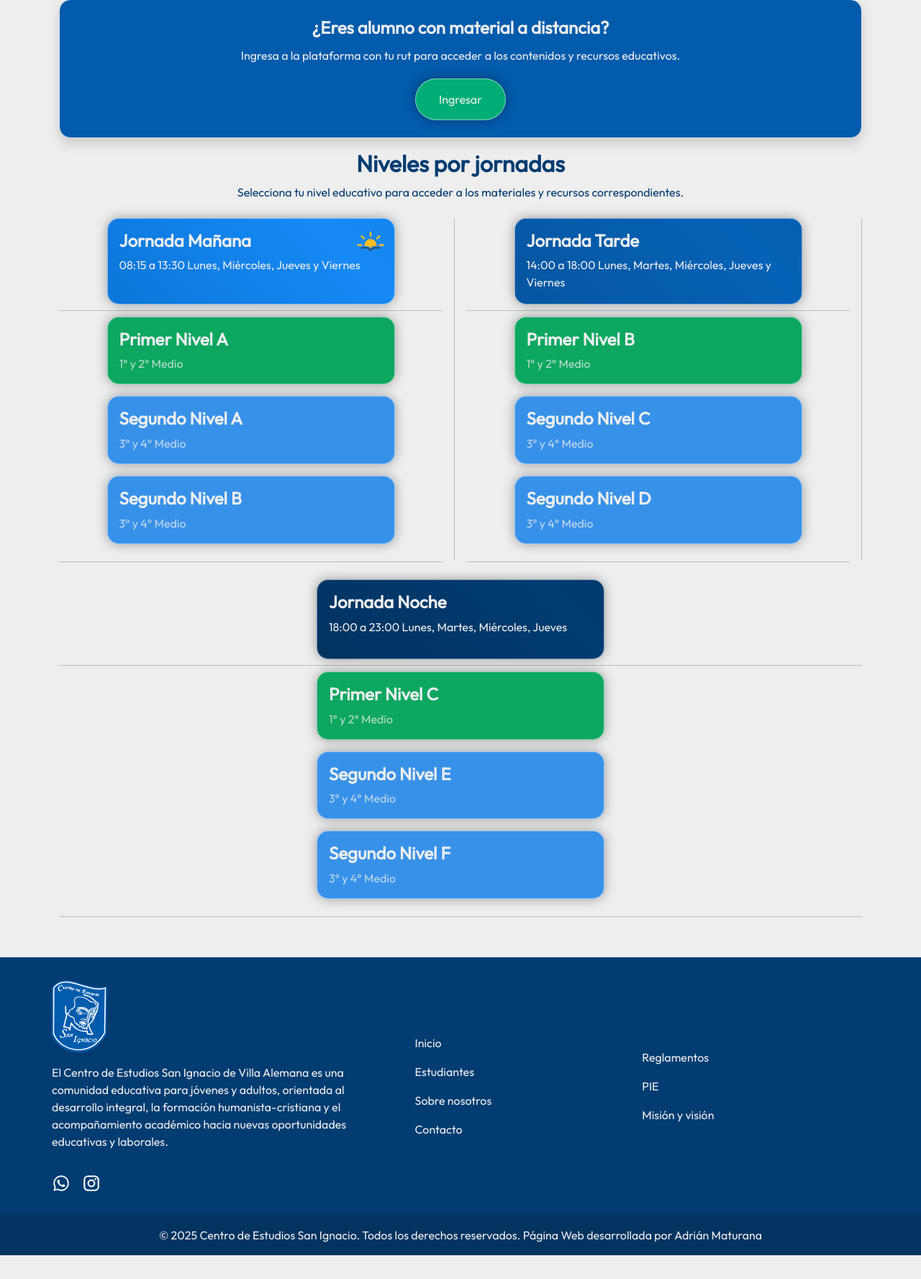
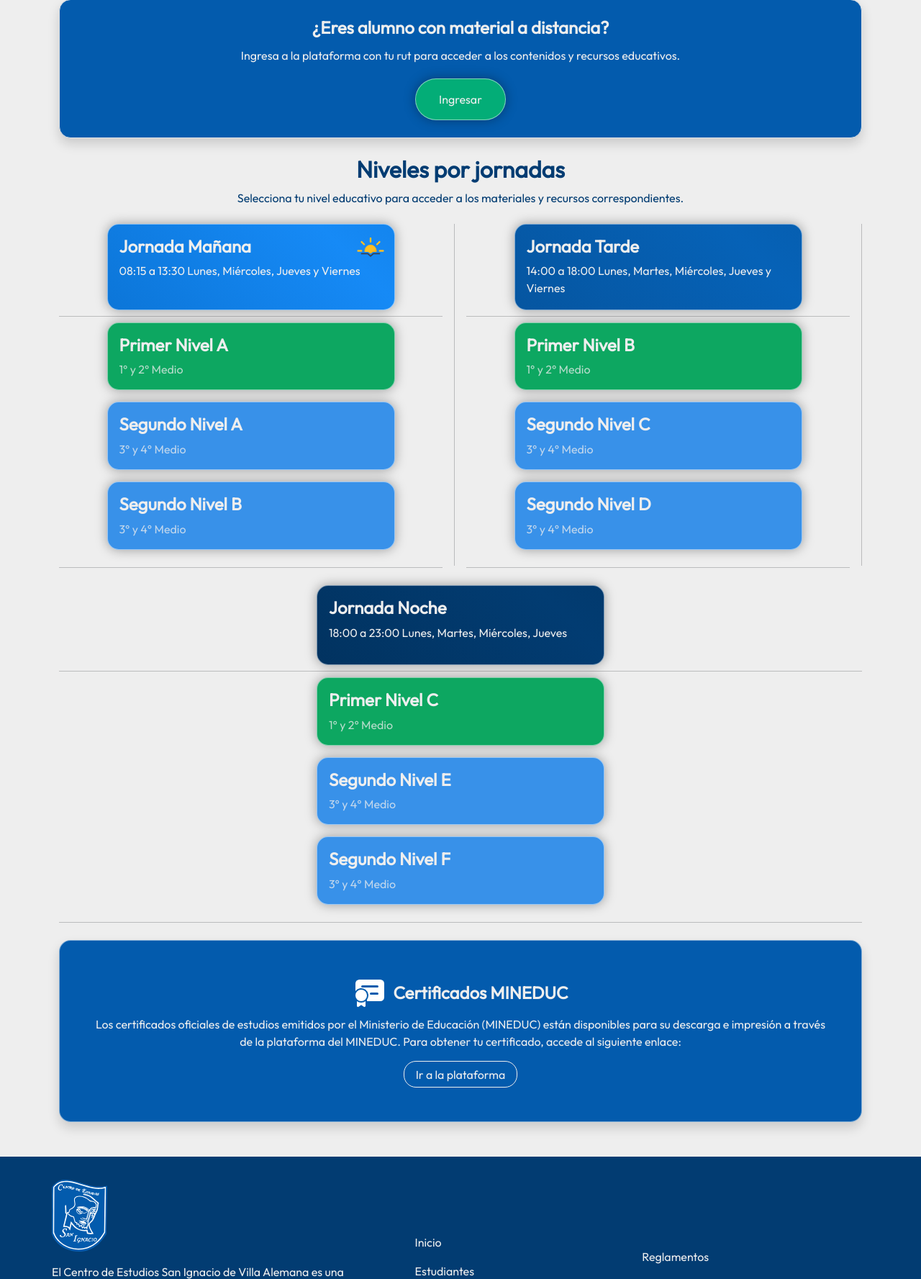
Before and after one commit to KarlGudsoon/san-ignacio-site, a PHP site: page /pages/estudiantes.html in a window 1280 px wide. Shown: the part 304-2081 px from the top of the page at 72% size. Before the commit the page ends 2048 px from the top, so only its background shows below. Run offline with PHP 8.4, Linux system fonts and the light colour scheme; some libraries are stand-ins or nearby versions.

Commit message:
se agrego nuevo boton de certificados

```diff
--- a/index.html
+++ b/index.html
@@ -163,8 +163,9 @@
         </div>
     </header>
 
-    <div class="position-fixed bottom-0 w-100 d-flex justify-content-center align-items-center z-3 pe-none" style="height: 100px;" >
+    <div class="position-fixed bottom-0 w-100 d-flex justify-content-center align-items-center z-3 pe-none gap-2" style="height: 100px;" >
         <a target="_blank" href="https://docs.google.com/spreadsheets/d/12wSG6VYSdo0oMcJj4yo10mgo9UuOYwyq/edit?usp=sharing&ouid=114720641638134721054&rtpof=true&sd=true" class="boton-navegacion d-flex gap-2 py-3 pe-auto bg-blue noche color-primary"><img style="height: 25px;" src="/assets/icon/student.svg" alt="">Promedios 2025</a>
+        <a target="_blank" href="https://certificados.mineduc.cl/mvc/home/index" class="boton-navegacion d-flex gap-2 py-3 pe-auto bg-3 noche color-primary"><img style="height: 25px;" src="/assets/icons/certificate.svg" alt="">Certificados</a>
     </div>
 
 
@@ -194,7 +195,8 @@
                     </svg>
                 </div>
                 <p>Si es estudiante del centro de estudios ingrese a la plataforma con su RUT para acceder a los materiales de su curso.</p>
-                <a class="link" href="/luminary/">Ingresar</a>
+                <a class="link" style="margin-right: 8px;" href="/luminary/">Ingresar</a>
+                <a class="link" href="https://certificados.mineduc.cl/mvc/home/index">Certificados</a>
             </div>
 
         </section>
--- a/pages/estudiantes.html
+++ b/pages/estudiantes.html
@@ -103,7 +103,7 @@
                 <p style="max-width: 1200px;">Bienvenido a la sección de estudiantes del Centro de Estudios San Ignacio. Aquí encontrarás todos los recursos y materiales necesarios para apoyar tu aprendizaje en nuestros cursos.</p>
             </div>
         </section>
-        <section class="container-lg">
+        <section class="container-lg mb-4">
             <div class="color-primary p-4 rounded-4 border border-1 border-gray d-flex text-centerd-flex flex-column gap-1 justify-content-center align-items-center shadow"  style="background-color: var(--secondarycolor);">
                 <h2>¿Eres alumno con material a distancia?</h2>
                 <p>
@@ -117,7 +117,7 @@
             <p>Selecciona tu nivel educativo para acceder a los materiales y recursos correspondientes.</p>
         </section>
 
-        <section class="contenedor-card-modalidad container-xl d-flex flex-wrap justify-content-center mb-5 color-primary">
+        <section class="contenedor-card-modalidad container-xl d-flex flex-wrap justify-content-center mb-3 color-primary">
             <div class="d-flex flex-column flex-fill align-items-center">
                 <div class="card-modalidad mañana pe-none" style="max-height: 120px; width: 400px;">
                     <h2>Jornada Mañana</h2>
@@ -183,8 +183,16 @@
                 </div>
                 <span class="border-bottom border-1 border-dark w-100 mt-2 mb-2 opacity-25" style="height: 1px;"></span>
             </div>
+        </section>
+        <section class="container-xl mt-3 mb-5 text-center">
+            <div class="bg-2 color-primary p-5 rounded-4 border border-1 border-white border-opacity-50 shadow">
+                <h2 class="d-flex gap-2 justify-content-center align-items-center"><img src="/assets/icons/certificate.svg" alt="">Certificados MINEDUC</h2>
+                <p>
+                    Los certificados oficiales de estudios emitidos por el Ministerio de Educación (MINEDUC) están disponibles para su descarga e impresión a través de la plataforma del MINEDUC. Para obtener tu certificado, accede al siguiente enlace:
+                </p>
+                <a class="link" href="https://certificados.mineduc.cl/mvc/home/index">Ir a la plataforma</a>
 
-
+            </div>
 
         </section>
 
--- a/public/css/global.css
+++ b/public/css/global.css
@@ -390,6 +390,7 @@ nav ul li a:hover {
     border-radius: 2rem;
     box-shadow: 0 0 1rem rgba(0, 0, 0, 0.35);
     border: 1px solid rgba(255, 255, 255, 0.5);
+    transition: .2s ease;
 }
 
 .contenedor-logo-nav {
@@ -407,6 +408,7 @@ nav ul li a:hover {
 
 .boton-navegacion:hover {
     background-color: #02a66a;
+    scale: 1.05;
 }
 
 footer {
```
Also changed, not shown: assets/icons/certificate.svg (added).
